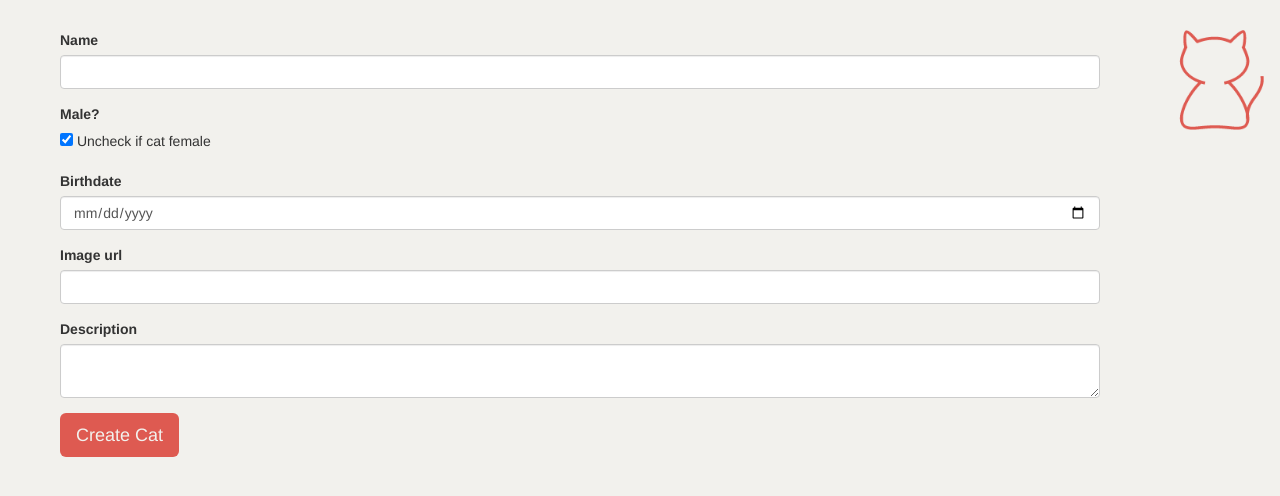
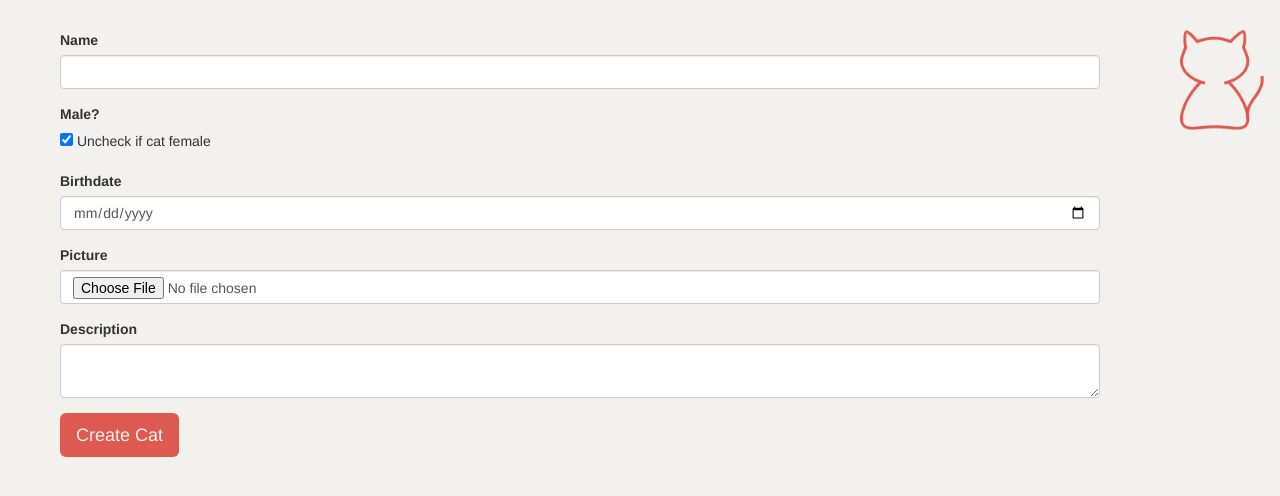
Before and after one commit to meuc/cat, a Rails app: page /admin/cats/new in a window 1280 px wide. Shown: the part 52-548 px from the top of the page. Run offline with Rails 7, Linux system fonts and the light colour scheme; style sheets or scripts are compiled from the project's sources; parts of the project's set-up code (start-up, migrations or seed data) failed here and were passed over; some libraries are stand-ins or nearby versions.

Commit message:
bug fixes, image upload and display, etc

```diff
--- a/app/assets/stylesheets/application.css.scss
+++ b/app/assets/stylesheets/application.css.scss
@@ -74,7 +74,15 @@ body {
 .cat-picture {
 	width: 180px;
 	height: 180px;
-	background: grey;
+//	background-color: grey;
+	background-size: cover !important;
+
+	&.cat-pic-small {
+//		make smaller
+		width: 50px;
+		height: 50px;
+		display: inline-block;
+	}
 }
 
 .single-cat-wrapper {
--- a/app/controllers/admin/cats_controller.rb
+++ b/app/controllers/admin/cats_controller.rb
@@ -9,7 +9,6 @@ module Admin
     end
 
     def create
-      cat_params = params.require(:cat).permit(:name, :male, :birthdate, :image_url, :description)
       @cat = Cat.new(cat_params)
 
       if @cat.save
@@ -25,7 +24,6 @@ module Admin
     end
 
     def update
-      cat_params = params.require(:cat).permit(:name, :male, :birthdate, :image_url, :description)
       @cat = Cat.find(params[:id])
 
       if @cat.update(cat_params)
@@ -41,5 +39,17 @@ module Admin
       cat.destroy
       redirect_to cats_path
     end
+
+    private
+
+    def cat_params
+      params.require(:cat).permit(
+        :name,
+        :male,
+        :birthdate,
+        :picture,
+        :description
+      )
+    end
   end
 end
--- a/app/models/cat.rb
+++ b/app/models/cat.rb
@@ -1,7 +1,10 @@
 class Cat < ActiveRecord::Base
   has_many :reservations, dependent: :destroy
 
-  validates :name, :male, presence: true
+  validates :name, presence: true
+
+  has_attached_file :picture, :styles => { :medium => "300x300>", :thumb => "100x100>" }, :default_url => "/images/:style/missing.png"
+  validates_attachment_content_type :picture, :content_type => /\Aimage\/.*\Z/
 
   def open_slots(date)
     time = date.to_time
--- /dev/null
+++ b/app/views/admin/cats/_form.html.erb
@@ -0,0 +1,27 @@
+<%= form_for [:admin, cat], :html => { :multipart => true } do |f| %>
+  <div class="form-group">
+  	<%= f.label :name%>
+  	<%= f.text_field :name, class: "form-control" %>
+  </div>
+
+  <div>
+  	<%= f.label :male, "Male?"%><br>
+  	<%= f.check_box :male %>
+  	<span>Uncheck if cat female</span>
+  </div>
+  	<br>
+  <div class="form-group">
+  	<%= f.label :birthdate%>
+  	<%= f.date_field :birthdate, class: "form-control" %>
+  </div>
+  <div class="form-group">
+  	<%= f.label :picture %>
+  	<%= f.file_field :picture, class: "form-control" %>
+  </div>
+  <div class="form-group">
+  	<%= f.label :description%>
+  	<%= f.text_area :description, class: "form-control" %>
+  </div>
+
+  <%= f.submit :class => 'btn btn-primary btn-lg' %>
+<% end %>
--- a/app/views/admin/cats/index.html.erb
+++ b/app/views/admin/cats/index.html.erb
@@ -3,7 +3,8 @@
 <ul>
 	<% @cats.each do |cat| %>
 	<li>
-		<!-- picture -->
+		<div class="cat-picture cat-pic-small" style="background: url('<%= cat.picture.url %>') no-repeat center center;"></div>
+
 		<%= link_to cat.name, cat %>
 		<%= link_to "Edit", edit_admin_cat_path(cat) %> |
 		<%= link_to "Delete", [:admin, cat], method: :delete, data: { confirm: "Sure?" } %>
--- a/app/views/admin/cats/new.html.erb
+++ b/app/views/admin/cats/new.html.erb
@@ -1,26 +1 @@
-<%= form_for [:admin, @cat] do |f| %>
-<div class="form-group">
-	<%= f.label :name%>
-	<%= f.text_field :name, class: "form-control" %>
-</div>
-
-<div>
-	<%= f.label :male, "Male?"%><br>
-	<%= f.check_box :male %>
-	<span>Uncheck if cat female</span>
-</div>
-	<br>
-<div class="form-group">
-	<%= f.label :birthdate%>
-	<%= f.date_field :birthdate, class: "form-control" %>
-</div>
-<div class="form-group">
-	<%= f.label :image_url%>
-	<%= f.url_field :image_url, class: "form-control" %>
-</div>
-<div class="form-group">
-	<%= f.label :description%>
-	<%= f.text_area :description, class: "form-control" %>
-</div>
-	<%= f.submit :class => 'btn btn-primary btn-lg' %>
-<% end %>
+<%= render partial: "form", locals: { cat: @cat } %>
--- a/app/views/cats/index.html.erb
+++ b/app/views/cats/index.html.erb
@@ -5,7 +5,9 @@
 	<div class="catalog">
 	<% @cats.each do |cat| %>
 		<div class="catalog-cat">
-			<div class="cat-picture"></div>
+
+			<div class="cat-picture" style="background: url('<%= cat.picture.url %>') no-repeat center center;"></div>
+
 			<h3><%= link_to cat.name, cat %></h3>
 
 				<span class="right">
@@ -16,8 +18,6 @@
 					<% end  %>
 				</span>
 			<p><%= cat.description %></p>
-			<p class="read-more"><a href="#" class="button">Read More</a></p>
-
 			<%= link_to "Book", new_cat_reservation_path(cat), class: "btn btn-primary" %>
 		</div>
 	<% end%>
--- a/app/views/cats/show.html.erb
+++ b/app/views/cats/show.html.erb
@@ -2,7 +2,8 @@
 
 <div class="single-cat-wrapper">
 
-	<div class="cat-picture"></div>
+	<div class="cat-picture" style="background: url('<%= @cat.picture.url %>') no-repeat center center;"></div>
+
 	<div class="single-cat-info">
 		<p><b>Gender:</b>
 			<% if @cat.male %>
--- a/config/environments/production.rb
+++ b/config/environments/production.rb
@@ -78,8 +78,8 @@ Rails.application.configure do
   config.active_record.dump_schema_after_migration = false
 
   ActionMailer::Base.smtp_settings = {
-    :user_name => 'm3uc',
-    :password => '',
+    :user_name => ENV.fetch("sendgrid_username"),
+    :password => ENV.fetch("sendgrid_password"),
     :domain => 'http://catme.eu-gb.mybluemix.net/',
     :address => 'smtp.sendgrid.net',
     :port => 587,
--- /dev/null
+++ b/db/migrate/20160529204127_remove_image_url_from_cats.rb
@@ -0,0 +1,5 @@
+class RemoveImageUrlFromCats < ActiveRecord::Migration
+  def change
+    remove_column :cats, :image_url, :text
+  end
+end
```
Also changed, not shown: app/views/admin/cats/edit.html.erb (+1 -26 lines), db/migrate/20160529201850_add_attachment_picture_to_cats.rb (added, +11 -0 lines), test/models/cat_test.rb (+8 -7 lines), Gemfile, Gemfile.lock, db/schema.rb, 3 other files.
